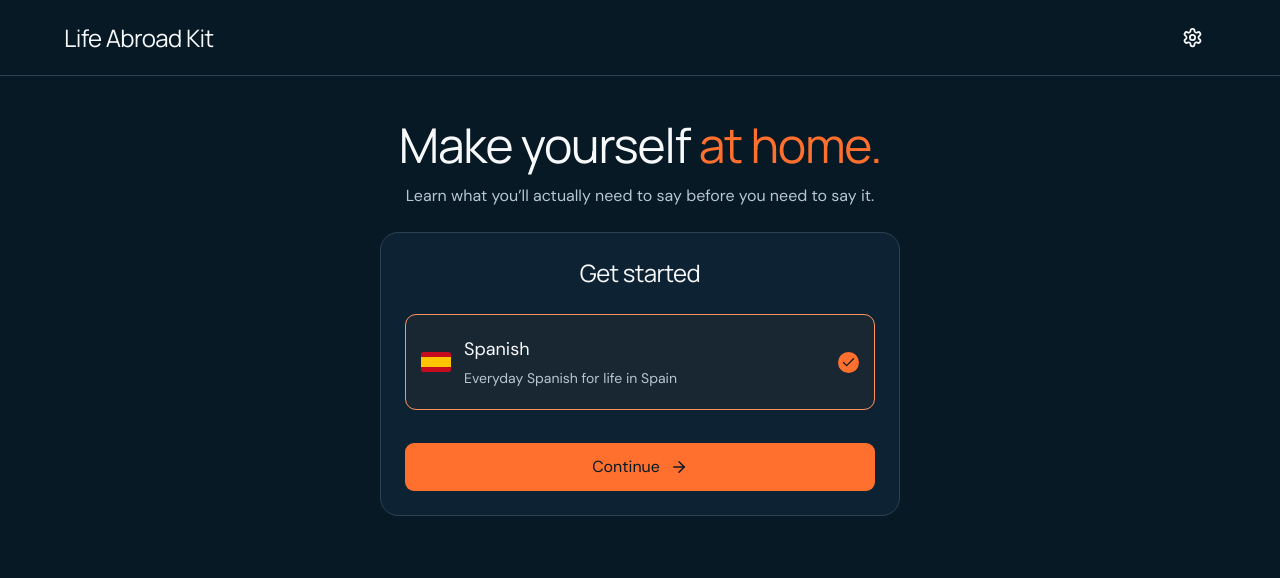
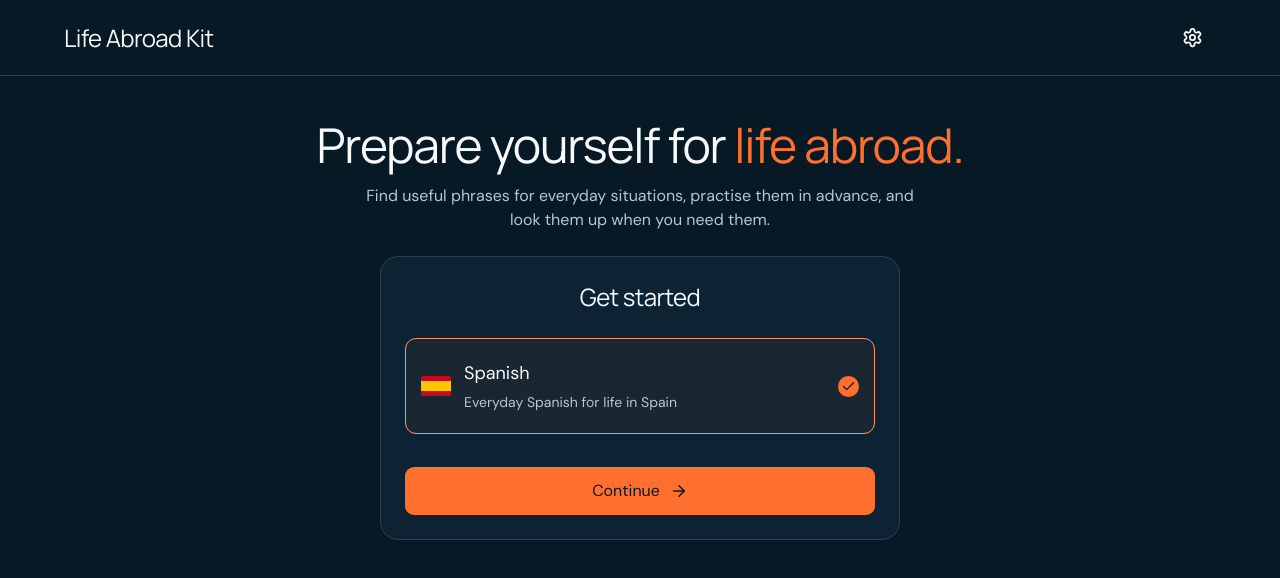
Before and after one commit to hutchy9999/Life-Abroad-Kit, a React (Vite) app: page / in a window 1280 px wide. Shown: the top 578 px of the page. Built offline with nearby package versions, Linux system fonts and the light colour scheme; a web font is replaced by a local one.

Commit message:
Explain phrase discovery, practice and reference on welcome screen

```diff
--- a/src/main.tsx
+++ b/src/main.tsx
@@ -401,8 +401,8 @@ function App() {
         {!state.onboarded && route !== "settings" ? (
           <section className="onboarding">
             <div className="onboarding-intro">
-              <h1>Make yourself <span>at home.</span></h1>
-              <p>Learn what you’ll actually need to say before you need to say it.</p>
+              <h1>Prepare yourself for <span>life abroad.</span></h1>
+              <p>Find useful phrases for everyday situations, practise them in advance, and look them up when you need them.</p>
             </div>
             <div className="onboarding-panel">
               {step === 0 ? (
```
